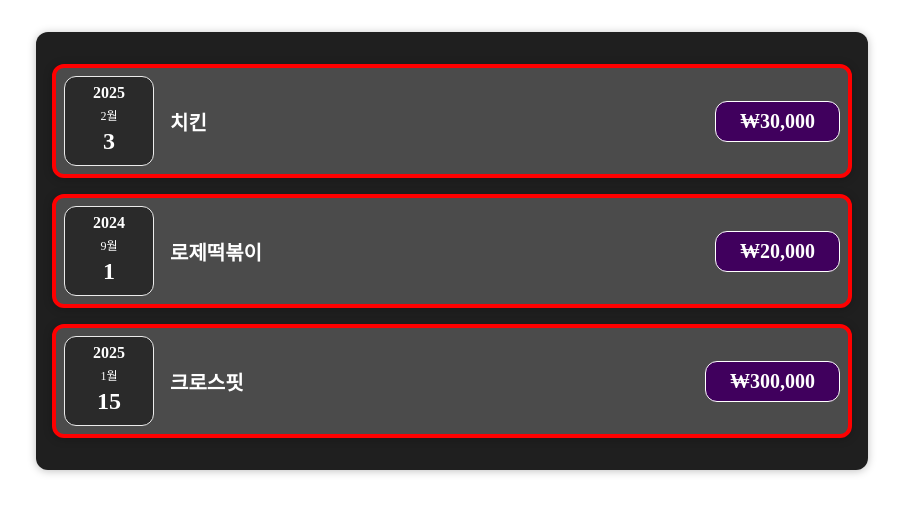
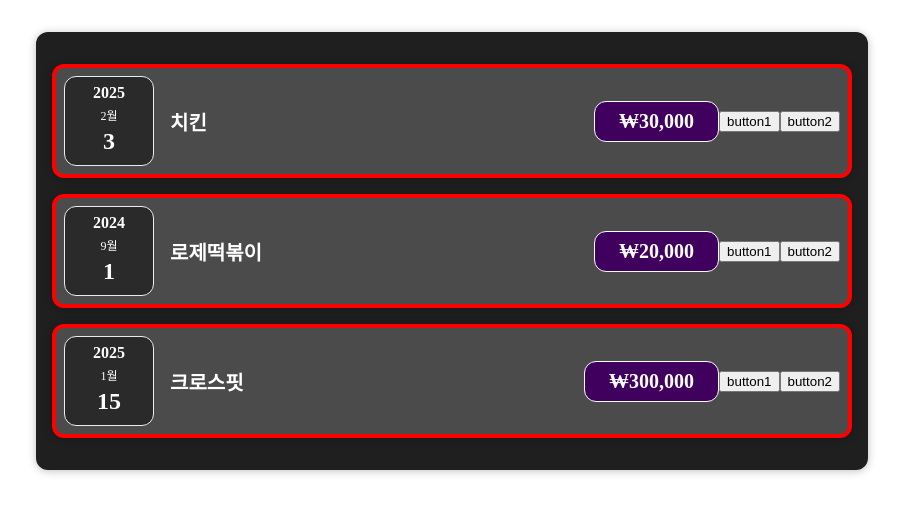
Before and after one commit to mjkim41/react101, a React (Vite) app: page / in a window 1280 px wide. Shown: the top 514 px of the page, without its empty margins (188-1091 px from the left). Built offline with nearby package versions, Linux system fonts and the light colour scheme.

Commit message:
# AddEventListner(ExpenseItem.jsx의 button)

```diff
--- a/src/components/expenseTracker/ExpenseItem.jsx
+++ b/src/components/expenseTracker/ExpenseItem.jsx
@@ -15,9 +15,18 @@ const ExpenseItem = ({ expense }) => {
     // 원화 표기법으로 변환
     const formatPrice = new Intl.NumberFormat('ko-KR', {style: 'currency', currency:'krw'}).format(price);
 
+    // 리액트에서는 return 형식으로 보내기 때문에, 얘가 먼저 발생해서 불가
+    // const $btn1 = document.getElementById('btn1');
+    // console.log($btn1);
+
+    // 이벤트 핸들러 정의
+    function handleClick() {
+        console.log('클릭!!');
+    }
+
     return (
-        // 카드로 감싸줌
-        <Card className='expense-item'>
+        // ! 이벤트는 html 태그에만 걸 수 있음. Card는 태그가 아닌 Component임. 따라서 event 미발생. props로 전달해주는 것임
+        <Card className='expense-item' onClick={e => console.log('card click!!')}>
             {/* 날짜를 component 화 함*/}
             <ExpenseDate expenseDate={date}/>
             <div className='expense-item__description'>
@@ -25,6 +34,10 @@ const ExpenseItem = ({ expense }) => {
                 {/* 통화 표시를 compeont화 함 */}
                 <div className='expense-item__price'>{formatPrice}</div>
             </div>
+
+             {/*    이벤트 바인딩 실습  : 바닐라에서는 onclick=handleClick(), react에서는 onClick=handleClick */}
+            <button id='btn1' onClick={handleClick}>button1</button>
+            <button id='btn2' onDoubleClick={e => {alert('메롱')}} onMouseOver={e => {alert('이벤트 발생')}}>button2</button>
         </Card>
     );
 };
--- a/src/components/ui/card.jsx
+++ b/src/components/ui/card.jsx
@@ -2,12 +2,14 @@ import React from 'react';
 import './Card.css';
 
 // 안의 태그 내용이 유동적인 경우 : 부모에서 props로 전달해주면 자식 태그에서 props.children으로 사용
-const Card = ({ children, className }) => {
+// onClick 을 props로 전달받음
+const Card = ({ children, className, onClick }) => {
 
     // 카드....
     const cn = `card ${className}`;
     return (
-        <div className={cn}>
+        // 이벤트 받아줌
+        <div className={cn} onClick={onClick}>
             {/* 유동적인 구조인 경우 */}
             {children}
         </div>
```
